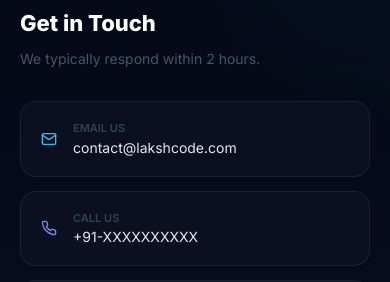
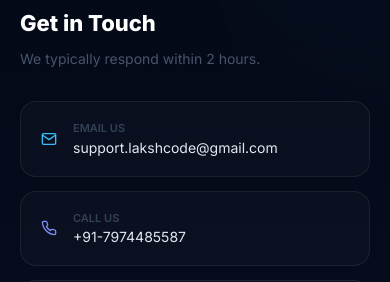
Before and after one commit to saurabh1120/LakshCode-SoftTech, a React (Vite) app in the folder LakshCode FrontEnd/: page / in a window 390 px wide. Shown: the part 7160-7442 px from the top of the page. Built offline with nearby package versions, Linux system fonts and the light colour scheme; no server answers.

Commit message:
Update contact email and phone number defaults

```diff
--- a/LakshCode FrontEnd/src/sections/Contact.jsx
+++ b/LakshCode FrontEnd/src/sections/Contact.jsx
@@ -211,7 +211,7 @@ export default function Contact() {
                   <FiMail style={{ color: '#38bdf8' }} />
                   <div>
                     <div style={{ fontSize: '11px', color: '#334155', fontWeight: 600, textTransform: 'uppercase' }}>Email Us</div>
-                    <div style={{ color: '#e2e8f0', fontSize: '14px' }}>{settings.email || 'contact@lakshcode.com'}</div>
+                    <div style={{ color: '#e2e8f0', fontSize: '14px' }}>{settings.email || 'support.lakshcode@gmail.com'}</div>
                   </div>
                 </div>
               </a>
@@ -221,7 +221,7 @@ export default function Contact() {
                   <FiPhone style={{ color: '#818cf8' }} />
                   <div>
                     <div style={{ fontSize: '11px', color: '#334155', fontWeight: 600, textTransform: 'uppercase' }}>Call Us</div>
-                    <div style={{ color: '#e2e8f0', fontSize: '14px' }}>{settings.phone || '+91-XXXXXXXXXX'}</div>
+                    <div style={{ color: '#e2e8f0', fontSize: '14px' }}>{settings.phone || '+91-7974485587'}</div>
                   </div>
                 </div>
               </a>
```
